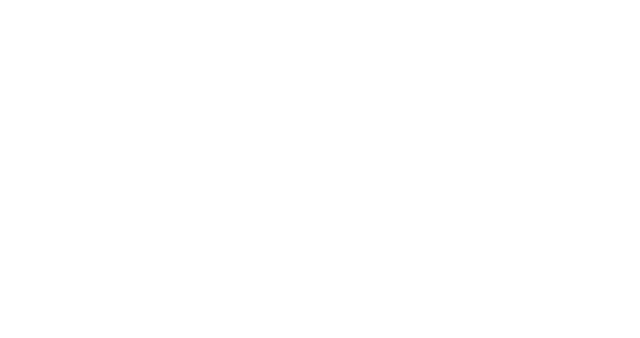
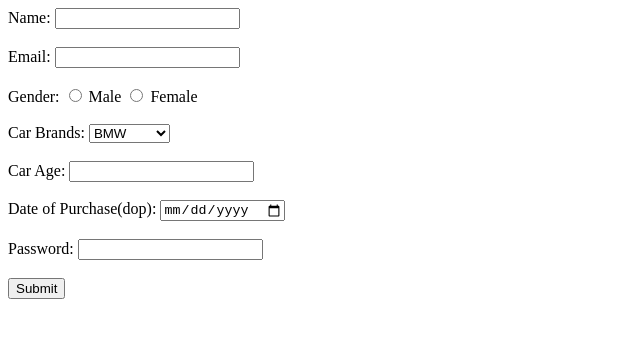
Before and after one commit to acciojob/car-insurance-form-Poornimait, a website: page main.html in a window 1280 px wide. Shown: the whole page, without its empty margins (0-640 px from the left). Drawn offline with Linux system fonts and the light colour scheme.

Commit message:
created a submission

```diff
--- a/main.html
+++ b/main.html
@@ -8,6 +8,30 @@
 
 <body>
 	<!-- the entire body must be written by student -->
+	<form method="post">
+		<label for="name">Name:</label>
+		<input type="text" id="name" required><br><br>
+		<label for="email">Email:</label>
+		<input type="email" id="email"required><br><br>
+		<label for="gender">Gender:</label>
+		<input type="radio" id="gender" required>
+		<label for="gender">Male</label>
+		<input type="radio" id="gender" required>
+		<label for="gender">Female</label><br><br>
+		<label for="cars">Car Brands:</label>
+		<select id="cars">
+			<option>BMW</option>
+			<option>Audi</option>
+			<option>Mercedez</option>
+		</select><br><br>
+		<label for="carage">Car Age:</label>
+		<input type="number" id="carage" required><br><br>
+		<label for="dop">Date of Purchase(dop):</label>
+		<input type="date" id="dop" required><br><br>
+		<label for="password">Password:</label>
+		<input type="password" id="password" required><br><br>
+		<button type="submit">Submit</button>
+	</form>
     <script type="text/javascript" src="./script.js">
 </script>
 
```
